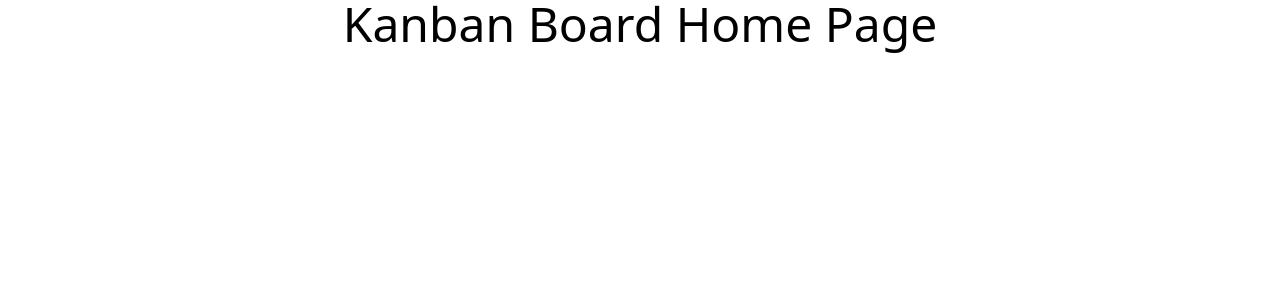
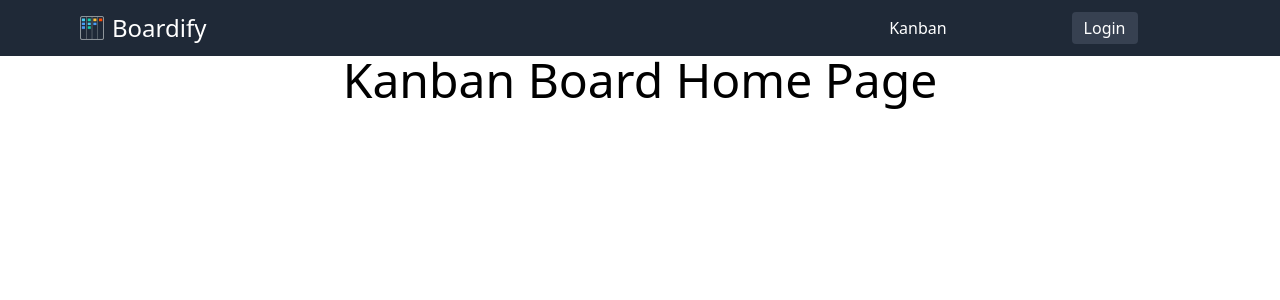
Before and after one commit to salikansari6/kanban-board, a React (Create React App) app: page / in a window 1280 px wide. Shown: the top 300 px of the page. Built offline with nearby package versions, Linux system fonts and the light colour scheme; no server answers.

Commit message:
added nnavbar with primary functionalities

```diff
--- a/src/App.tsx
+++ b/src/App.tsx
@@ -7,6 +7,7 @@ import { BrowserRouter as Router, Route, Switch } from "react-router-dom";
 import { DndProvider } from "react-dnd";
 import Login from "./pages/Login";
 import Homepage from "./pages/Homepage";
+import Navbar from "./components/Navbar";
 
 function App() {
   const { tasks, showModal, currentlyEditing } = useContext(TasksContext);
@@ -15,6 +16,8 @@ function App() {
     <Router>
       <DndProvider backend={HTML5Backend}>
         <div className="h-screen">
+          <Navbar />
+          <Switch>
             <Route exact path="/" component={Homepage} />
             <Route
               exact
@@ -22,6 +25,7 @@ function App() {
               component={() => <Kanban tasks={tasks} />}
             />
             <Route exact path="/login" component={Login} />
+          </Switch>
           {showModal && <CardEditModal currentlyEditing={currentlyEditing} />}
         </div>
       </DndProvider>
--- /dev/null
+++ b/src/components/Navbar/index.tsx
@@ -0,0 +1,50 @@
+import axios from "axios";
+import React, { useEffect, useState } from "react";
+import { Link } from "react-router-dom";
+
+type User = {
+  _id: string;
+  name: string;
+  photo: string;
+  googleId: string;
+};
+
+export const Navbar = () => {
+  const [user, setUser] = useState<User | null>(null);
+
+  useEffect(() => {
+    axios
+      .get("http://localhost:4000/user", {
+        withCredentials: true,
+      })
+      .then((res) => setUser(res.data));
+  }, []);
+
+  return (
+    <nav className="bg-gray-800 text-white p-3 flex lg:px-20">
+      <Link to="/" className="flex navbar-brand justify-center items-center">
+        <img src="/images/kanban-logo.png" className="h-6 w-6" alt="logo" />
+        <h1 className="ml-2 text-2xl">Boardify</h1>
+      </Link>
+      <div className="links flex ml-auto justify-around items-center w-1/3">
+        <Link to="/kanban">Kanban</Link>
+        {user ? (
+          <img
+            src={user.photo}
+            alt="avatar"
+            className="avatar rounded-full h-10 w-10 cursor-pointer"
+          />
+        ) : (
+          <a
+            href="http://localhost:4000/auth/google/"
+            className="bg-gray-700 rounded py-1 px-3"
+          >
+            Login
+          </a>
+        )}
+      </div>
+    </nav>
+  );
+};
+
+export default Navbar;
```
Also changed, not shown: public/images/kanban-logo.png (added). Lines whose indentation alone changed are shown as unchanged.
